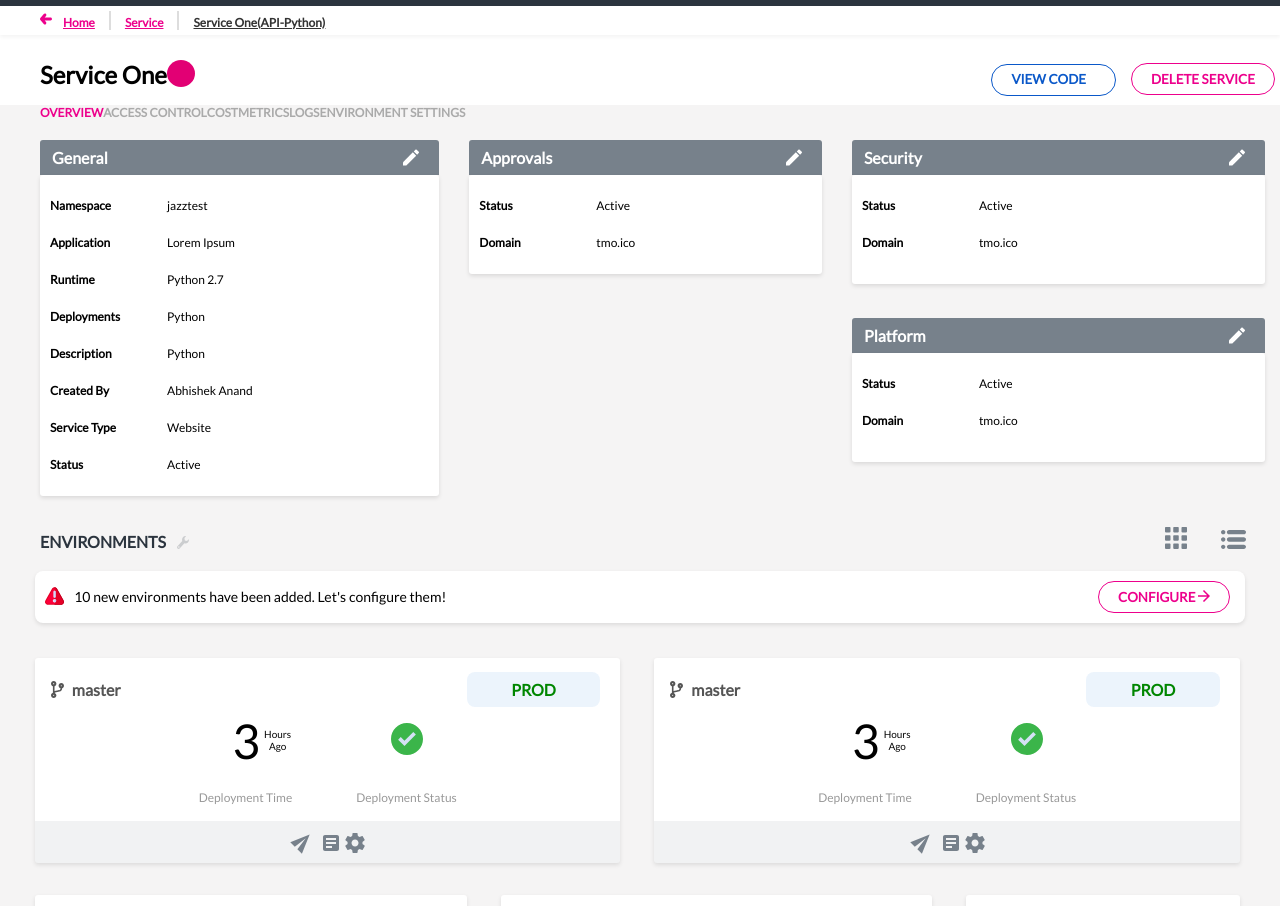
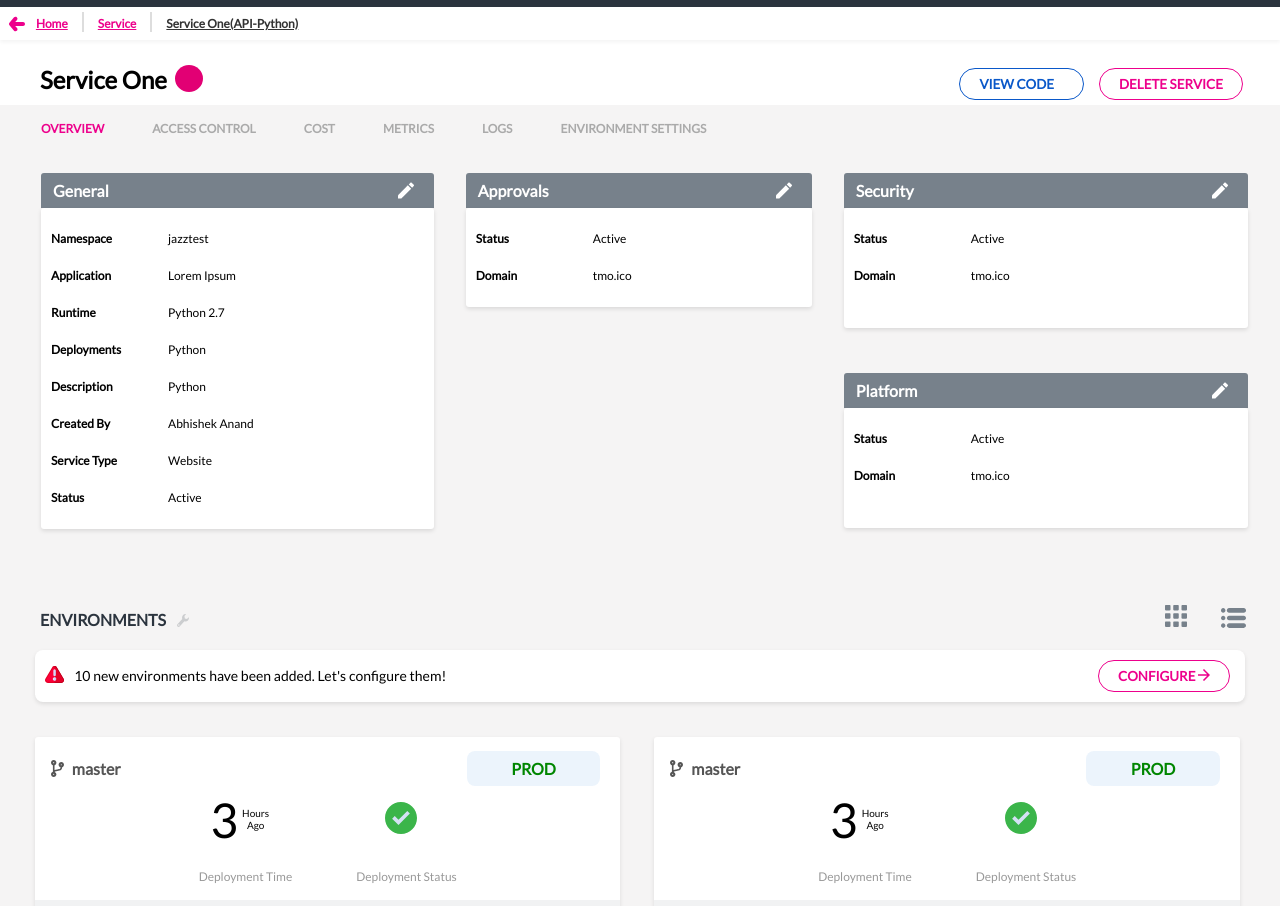
Before and after one commit to kamyagarg/Assignment1, a plain HTML site: page index.html in a window 1280 px wide. Shown: the part 68-974 px from the top of the page. Drawn offline with Linux system fonts and the light colour scheme.

Commit message:
Add files via upload

```diff
--- a/index.html
+++ b/index.html
@@ -14,7 +14,7 @@
     <div class="header ">
         <div class="rectangle">
                 <div class="header-left">
-                    <img src="./jazz-text-3.png" srcset="img/jazz-text-3@2x.png 3x, img/jazz-text-3@3x.png 3x" class="Jazz_text3">
+                    <img src="./jazz-text-icon.svg" srcset="img/jazz-text-3@2x.png 3x, img/jazz-text-3@3x.png 3x" class="Jazz_text3">
                 </div>
                 <div class="header-right">
                     <img src="./notification.svg" alt="" class="notification">
@@ -34,12 +34,12 @@
 
         <div class="Service-One">
             <div class="service-icon">
-                <section>
+                <section class="service-text">
                     Service One
                 </section>
                 <section class="Oval"></section>
             </div>
-            <div>
+            <div class="view-delete-button">
                 <button class="btn">VIEW CODE<i class="far fa-bars"></i></button>
                 <button class="btn btn-pink">DELETE SERVICE</button>
             </div>
--- a/style.css
+++ b/style.css
@@ -40,6 +40,7 @@ body{
 
 .notification{
     width: 1.5rem;
+    margin: 0.5rem 0;
 }
 
 .Home {
@@ -99,15 +100,13 @@ body{
 
 }
 .Shape-arrow {
-    width: 12px;
-    height: 12px;
-    margin: 1px 11px 2px 0;
-
-    fill:  #ed008c;
+    width: 1rem;
+    margin: 0.25rem 0.68rem 0 0;
+    fill: #ed008c;
   }
 
   .Service-One {
-    display: flex;
+    /* display: flex;
     justify-content: space-between;
     font-family: Lato;
     font-size: 24px;
@@ -119,15 +118,34 @@ body{
     color: #000000;
     margin: 0 0 0 15px;
     height: 40px;
-    padding: 25px 0 0 0;
+    padding: 25px 0 0 0; */
+    display: flex;
+    justify-content: space-between;
+    font-family: Lato;
+    font-size: 1.5rem;
+    font-weight: bold;
+    font-stretch: normal;
+    font-style: normal;
+    line-height: normal;
+    letter-spacing: normal;
+    color: #000000;
+    margin: 0 0 0 1rem;
+    /* height: 2.5rem; */
+    padding: 1.56rem 0 0 0;
+    /* overflow: hidden; */
+    flex-wrap: wrap;
 
 
   }
 
   .service-icon{
       display: flex;
-      padding: 0 0 0 25px;
+      padding: 0 0 0 1.5rem;
 
+  }
+
+  .view-delete-button{
+    margin: 0 2rem 0 0;
   }
 
   .btn{
@@ -152,6 +170,10 @@ body{
   .btn-pink{
     color: #ed008c;
     border: solid 1px #ed008c;
+  }
+
+  .service-text{
+    margin: 0 0.5rem 0 0;
   }
 
   .Oval {
@@ -185,6 +207,7 @@ body{
     line-height: normal;
     letter-spacing: normal;
     color: #aaaaaa;
+    padding: 1rem 1rem 1rem 2rem;
 
   }
 
@@ -203,8 +226,9 @@ body{
 ul{
     list-style-type: none;
     margin: 0;
-    padding: 0 0 0 35px;
+    padding: 0 0 0 0.25rem;
     overflow: hidden;
+    flex-wrap: wrap;
 }
 
 li {
@@ -443,6 +467,7 @@ li {
 
 .check-class{
     padding: 1rem 3rem;
+    margin: 0 0 0 1rem;
 }
 
 .minus-class{
@@ -482,12 +507,23 @@ li {
 }
 
 .ic_send{
-    width: 2rem;
+    width: 1.75rem;
+    margin: 0.5rem;
+}
+
+.ic_logs{
+    width: 1.5rem;
+    margin: 0.5rem;
+}
+
+.ic_settings{
+    width: 1.5rem;
+    margin: 0.5rem;
 }
 
 .time-dis{
     display: flex;
-    padding: 0 3rem;
+    padding: 0 3rem 0 1.25rem;
 }
 
 .dep-pink{
@@ -534,6 +570,7 @@ li {
     align-items: center;
     padding: 10px 180px; */
     background-color: #e20074;
+    height: 2.75rem;
 
 }
 
@@ -650,7 +687,7 @@ li {
 }
 
 
-}
+
 
 
 .container{
@@ -658,7 +695,13 @@ li {
 }
 
 .sec1{
-    margin: 15px;
+    /* margin: 15px;
+    height: 25rem;
+    max-width: 427px;
+    flex-grow: 5; */
+    margin: 1rem;
+    height: 25rem;
+    flex-grow: 5;
 }
 
 .top{
@@ -704,6 +747,7 @@ li {
 .test-class {
     display: flex;
     margin: 5px 5px;
+
 }
 
 label {
@@ -726,16 +770,10 @@ label {
 .con2{
     display: flex;
     flex-grow: 4;
+    margin: 0 1rem 0 0;
 }
 
-.sec1{
-    max-width: 427px;
-    flex-grow: 5;
-}
 
-.vertical{
-
-}
 
 .bottom1{
     display: flex;
```
Also changed, not shown: jazz-text-icon.svg (added).
